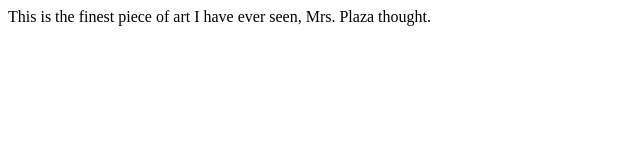
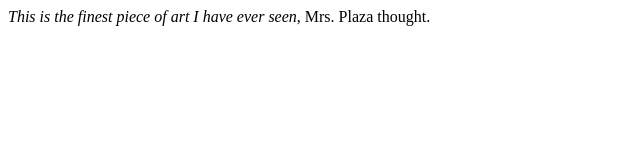
Before and after one commit to helmedeiros/front-end-formations, a plain HTML site: page level_1/5/index.html in a window 1280 px wide. Shown: the full height of the page, 0-640 px from the left. Drawn offline with Linux system fonts and the light colour scheme.

Commit message:
solved problem tagging whith i tag the specified text

```diff
--- a/level_1/5/index.html
+++ b/level_1/5/index.html
@@ -1 +1 @@
-<p>This is the finest piece of art I have ever seen, Mrs. Plaza thought.</p>
+<p><i>This is the finest piece of art I have ever seen</i>, Mrs. Plaza thought.</p>
```
